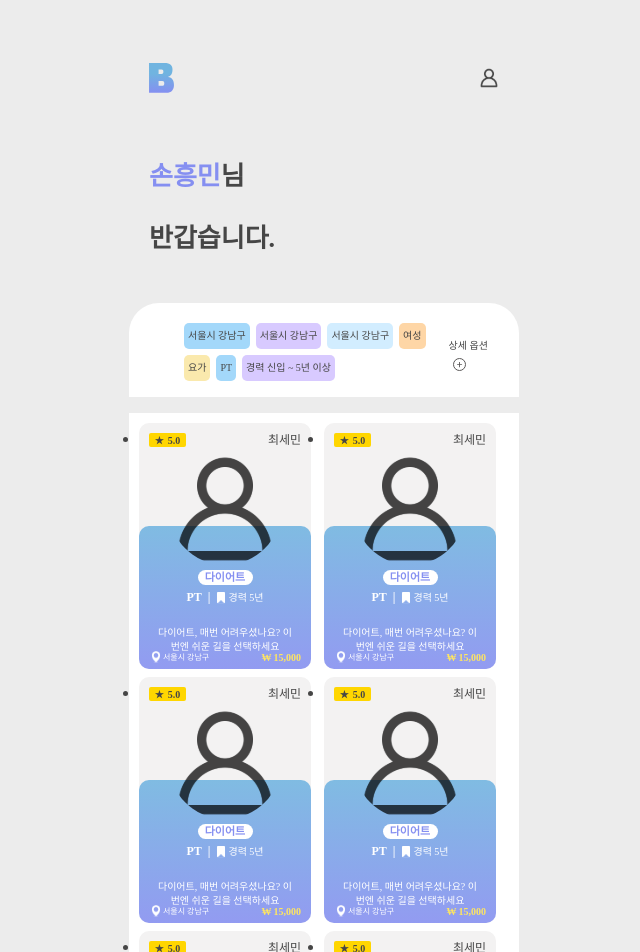
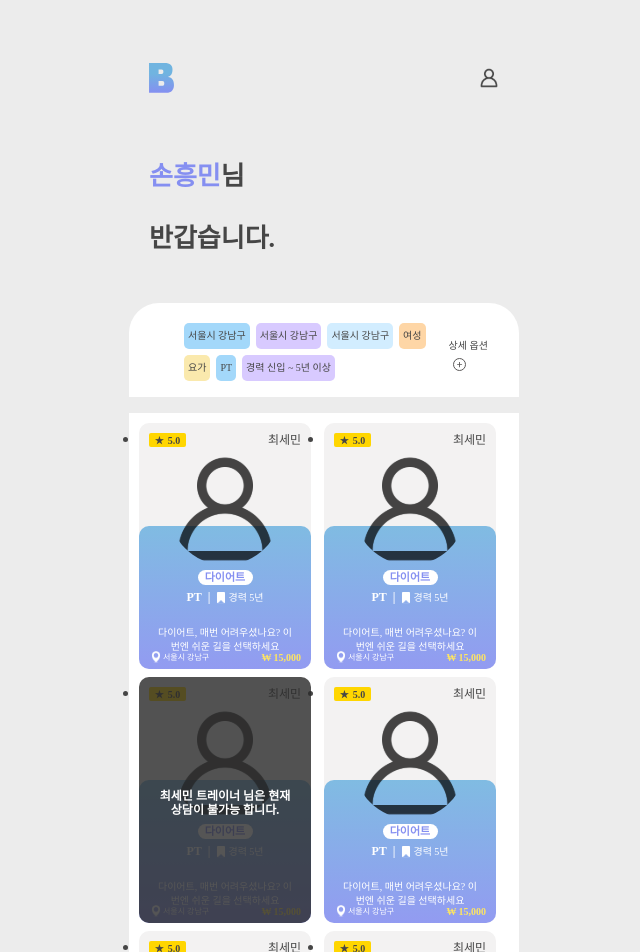
Before and after one commit to ktmihs/bodyBuddy, a Next.js app: page / in a window 1280 px wide. Shown: the top 952 px of the page, without its empty margins (316-956 px from the left). Built offline with nearby package versions, Linux system fonts and the light colour scheme; a web font is replaced by a local one; what emotion-reset would draw is missing.

Commit message:
design: #8 Style offline trainer
- TrainerItem.tsx
- index.tsx

```diff
--- a/components/layout/index/TrainerItem.tsx
+++ b/components/layout/index/TrainerItem.tsx
@@ -10,6 +10,29 @@ const Trainer = ({ trainer }: any) => {
     background: #f3f2f2;
     border-radius: 10px;
     position: relative;
+    cursor: pointer;
+  `;
+
+  const Offline = styled.div`
+    box-sizing: border-box;
+    width: 172px;
+    height: 246px;
+    background-color: rgba(43, 43, 43, 0.8);
+    border-radius: 10px;
+    position: absolute;
+    z-index: 1;
+    top: 0;
+    left: 0;
+    padding: 100px 20px;
+    cursor: no-drop;
+
+    p {
+      color: #fff;
+      font-weight: 700;
+      font-size: 12px;
+      line-height: 14px;
+      text-align: center;
+    }
   `;
 
   const ImageWrapper = styled.div`
@@ -172,7 +195,13 @@ const Trainer = ({ trainer }: any) => {
   `;
 
   return (
-    <TrainerItem key={trainer.id}>
+    <>
+      <TrainerItem>
+        {trainer.isOnline && (
+          <Offline>
+            <p>{trainer.name} 트레이너 님은 현재 상담이 불가능 합니다.</p>
+          </Offline>
+        )}
         <ImageWrapper>
           <Image src={mypage} alt={trainer.name} title={trainer.name} width={112} height={112} />
         </ImageWrapper>
@@ -197,6 +226,7 @@ const Trainer = ({ trainer }: any) => {
           </TrainerPositionAndPrice>
         </TrainerItemBottom>
       </TrainerItem>
+    </>
   );
 };
 
--- a/pages/index.tsx
+++ b/pages/index.tsx
@@ -125,7 +125,7 @@ const Home: NextPage = () => {
       price: 15000,
       totalCareer: 5,
       introduction: '다이어트, 매번 어려우셨나요?\n이번엔 쉬운 길을 선택하세요',
-      isOnline: false,
+      isOnline: true,
     },
     {
       id: 456789126,
```
Lines whose indentation alone changed are shown as unchanged.
